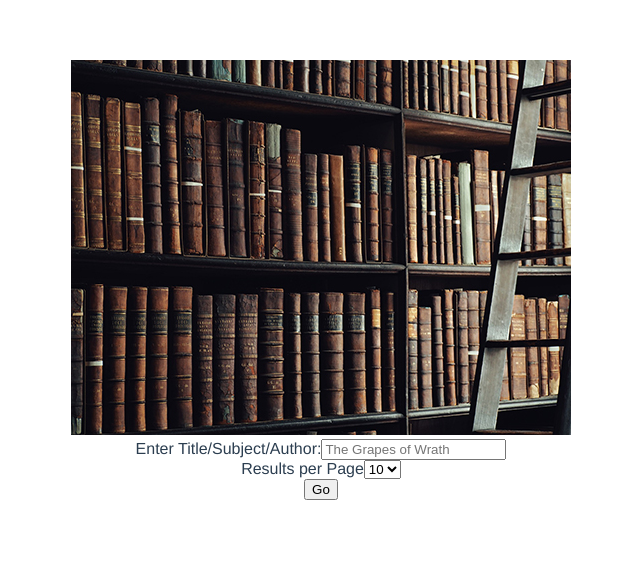
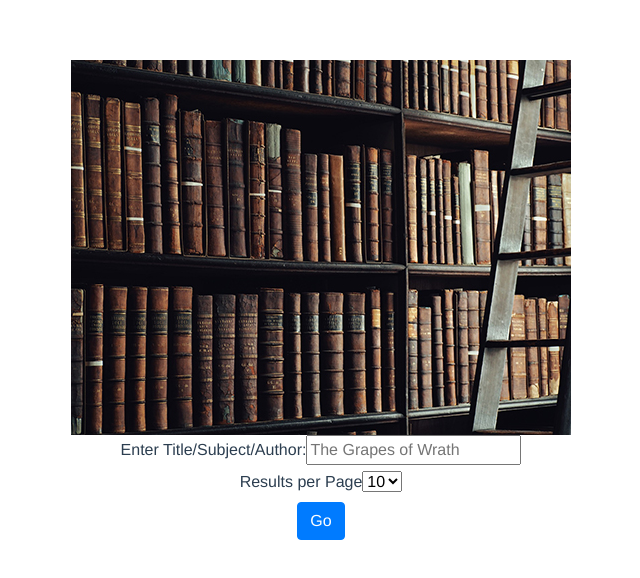
Before and after one commit to jeffe8/BookSearch-CapStone, a Vue app: page /#/ in a window 1280 px wide. Shown: the top 578 px of the page, without its empty margins (319-959 px from the left). Built offline with nearby package versions, Linux system fonts and the light colour scheme.

Commit message:
bootstrap

```diff
--- a/index.html
+++ b/index.html
@@ -2,11 +2,22 @@
 <html>
   <head>
     <meta charset="utf-8">
-    <meta name="viewport" content="width=device-width,initial-scale=1.0">
+    <meta charset="utf-8">
+    <meta name="viewport" content="width=device-width, initial-scale=1, shrink-to-fit=no">
+
+    <!-- Bootstrap CSS -->
+    <link rel="stylesheet" href="https://maxcdn.bootstrapcdn.com/bootstrap/4.0.0/css/bootstrap.min.css" integrity="sha384-Gn5384xqQ1aoWXA+058RXPxPg6fy4IWvTNh0E263XmFcJlSAwiGgFAW/dAiS6JXm" crossorigin="anonymous">
+
     <title>capstone-booksearch</title>
   </head>
   <body>
     <div id="app"></div>
     <!-- built files will be auto injected -->
+
+    <script src="https://code.jquery.com/jquery-3.2.1.slim.min.js" integrity="sha384-KJ3o2DKtIkvYIK3UENzmM7KCkRr/rE9/Qpg6aAZGJwFDMVNA/GpGFF93hXpG5KkN" crossorigin="anonymous"></script>
+    <script src="https://cdnjs.cloudflare.com/ajax/libs/popper.js/1.12.9/umd/popper.min.js" integrity="sha384-ApNbgh9B+Y1QKtv3Rn7W3mgPxhU9K/ScQsAP7hUibX39j7fakFPskvXusvfa0b4Q" crossorigin="anonymous"></script>
+    <script src="https://maxcdn.bootstrapcdn.com/bootstrap/4.0.0/js/bootstrap.min.js" integrity="sha384-JZR6Spejh4U02d8jOt6vLEHfe/JQGiRRSQQxSfFWpi1MquVdAyjUar5+76PVCmYl" crossorigin="anonymous"></script>
+
   </body>
+
 </html>
--- a/src/components/BookSearchApp.vue
+++ b/src/components/BookSearchApp.vue
@@ -10,9 +10,10 @@
             <option>20</option>
             <option>40</option>
           </select><br>
-          <button type="submit">Go</button>
+          <button class="btn btn-primary" type="submit">Go</button>
     </form>
 
+    <div class="container-fluid results">
     <ul class="booklist" v-if="results && results.items.length>0">
       <li v-for="book in results.items">
         <h2>
@@ -36,6 +37,7 @@
 
       </li>
     </ul>
+    </div>
   </div>
 </template>
 
@@ -83,4 +85,7 @@
 a {
   color: #42b983;
 }
+.results {
+  margin: 0 100px;
+}
 </style>
```
